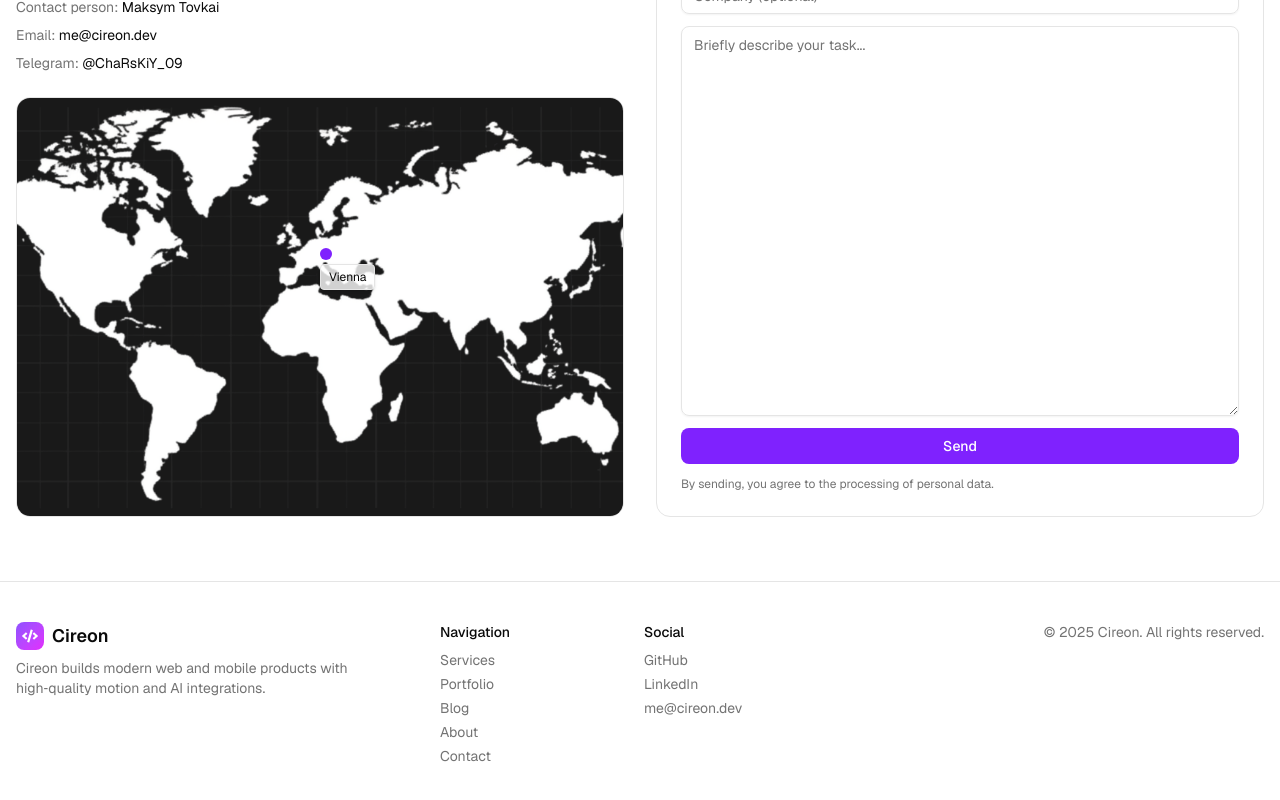
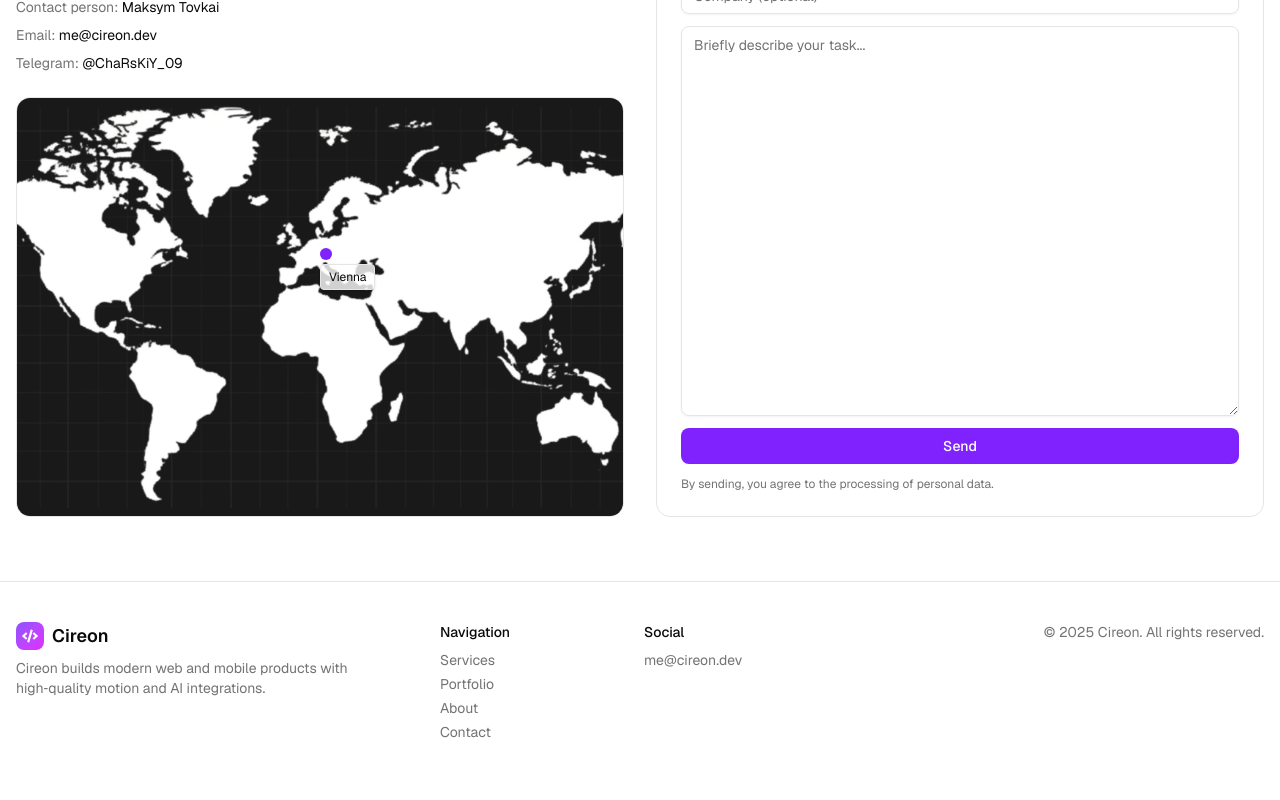
Before and after one commit to ChaRsKiY/Cireon, a Next.js app: page / in a window 1280 px wide. Shown: the part 6099-6899 px from the top of the page. Built offline with nearby package versions, Linux system fonts and the light colour scheme.

Commit message:
Refactor SiteFooter component by replacing Link elements with anchor tags for internal navigation; comment out GitHub link for future use.

```diff
--- a/components/site-footer.tsx
+++ b/components/site-footer.tsx
@@ -21,36 +21,31 @@ export default function SiteFooter() {
             <p className="text-sm font-medium">Navigation</p>
             <ul className="text-sm text-muted-foreground grid gap-1">
               <li>
-                <Link href="/services" className="hover:underline">
+                <a href="#services" className="hover:underline">
                   Services
-                </Link>
+                </a>
               </li>
               <li>
-                <Link href="/portfolio" className="hover:underline">
+                <a href="#portfolio" className="hover:underline">
                   Portfolio
-                </Link>
+                </a>
               </li>
               <li>
-                <Link href="/blog" className="hover:underline">
-                  Blog
-                </Link>
+                <a href="#about" className="hover:underline">
+                  About
+                </a>
               </li>
               <li>
-                <Link href="/about" className="hover:underline">
-                  About
-                </Link>
-              </li>
-              <li>
-                <Link href="/contacts" className="hover:underline">
+                <a href="#contact" className="hover:underline">
                   Contact
-                </Link>
+                </a>
               </li>
             </ul>
           </div>
           <div className="space-y-2">
             <p className="text-sm font-medium">Social</p>
             <ul className="text-sm text-muted-foreground grid gap-1">
-              <li>
+              {/*<li>
                 <a href="https://github.com" className="hover:underline" target="_blank" rel="noreferrer">
                   GitHub
                 </a>
@@ -59,7 +54,7 @@ export default function SiteFooter() {
                 <a href="https://linkedin.com" className="hover:underline" target="_blank" rel="noreferrer">
                   LinkedIn
                 </a>
-              </li>
+              </li>*/}
               <li>
                 <a href="mailto:me@cireon.dev" className="hover:underline">
                   me@cireon.dev
```
